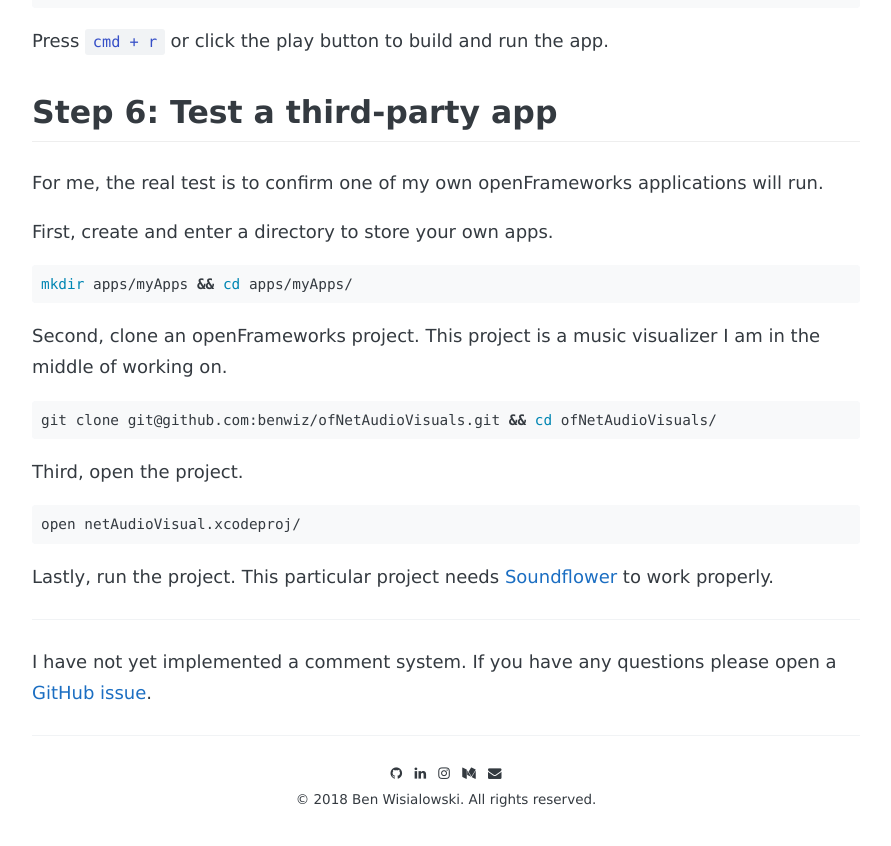
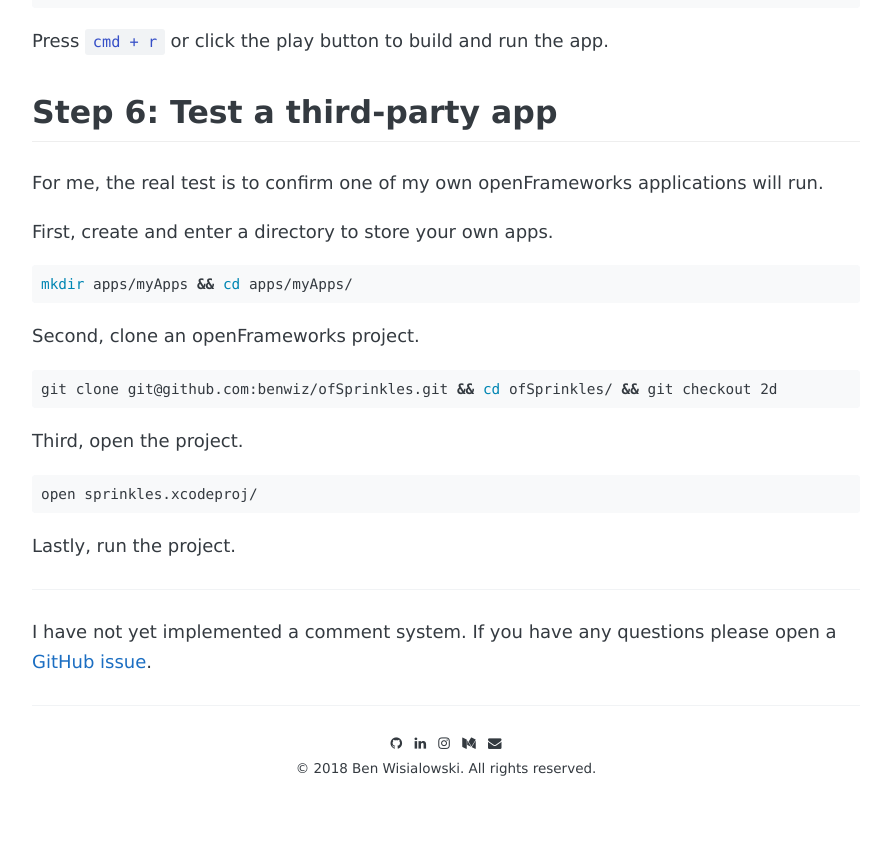
Before and after one commit to benwiz/blog, a Jekyll site: the page built from _posts/2018-12-21-how-to-install-openframeworks.md, in a window 1280 px wide and 900 px high, scrolled down 2513 px. Shown: the top 846 px of the window, without its empty margins (194-1085 px from the left). Built offline with Jekyll 4.4.1, drawn with Linux system fonts in a browser that asks for light colours; some web fonts are replaced.

Commit message:
use a different example project that has no external dependencies

````diff
--- a/_posts/2018-12-21-how-to-install-openframeworks.md
+++ b/_posts/2018-12-21-how-to-install-openframeworks.md
@@ -99,16 +99,16 @@ First, create and enter a directory to store your own apps.
 mkdir apps/myApps && cd apps/myApps/
 ```
 
-Second, clone an openFrameworks project. This project is a music visualizer I am in the middle of working on.
+Second, clone an openFrameworks project.
 
 ```sh
-git clone git@github.com:benwiz/ofNetAudioVisuals.git && cd ofNetAudioVisuals/
+git clone git@github.com:benwiz/ofSprinkles.git && cd ofSprinkles/ && git checkout 2d
 ```
 
 Third, open the project.
 
 ```sh
-open netAudioVisual.xcodeproj/
+open sprinkles.xcodeproj/
 ```
 
-Lastly, run the project. This particular project needs [Soundflower](https://rogueamoeba.com/freebies/soundflower/) to work properly.
+Lastly, run the project.
````
